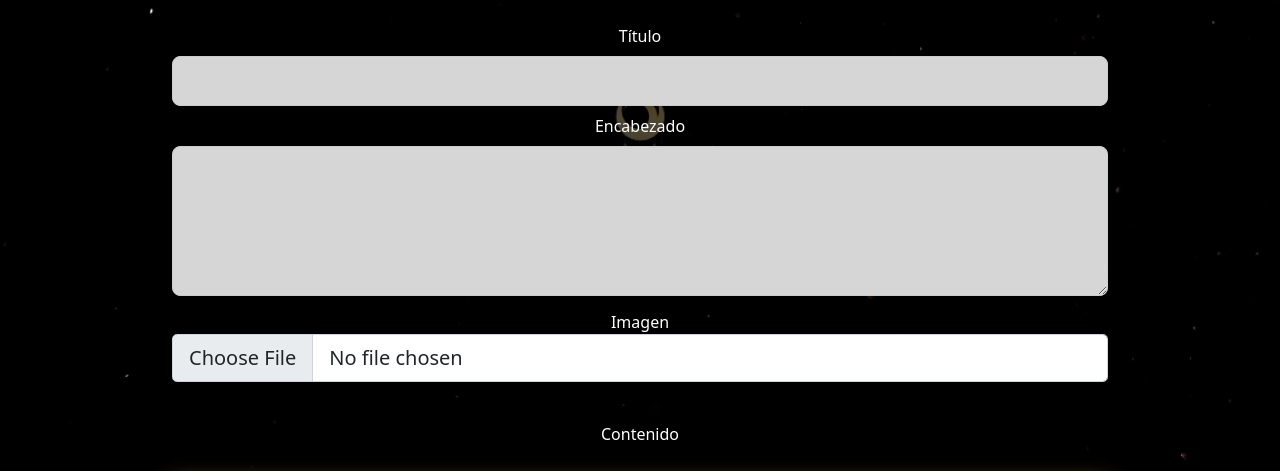
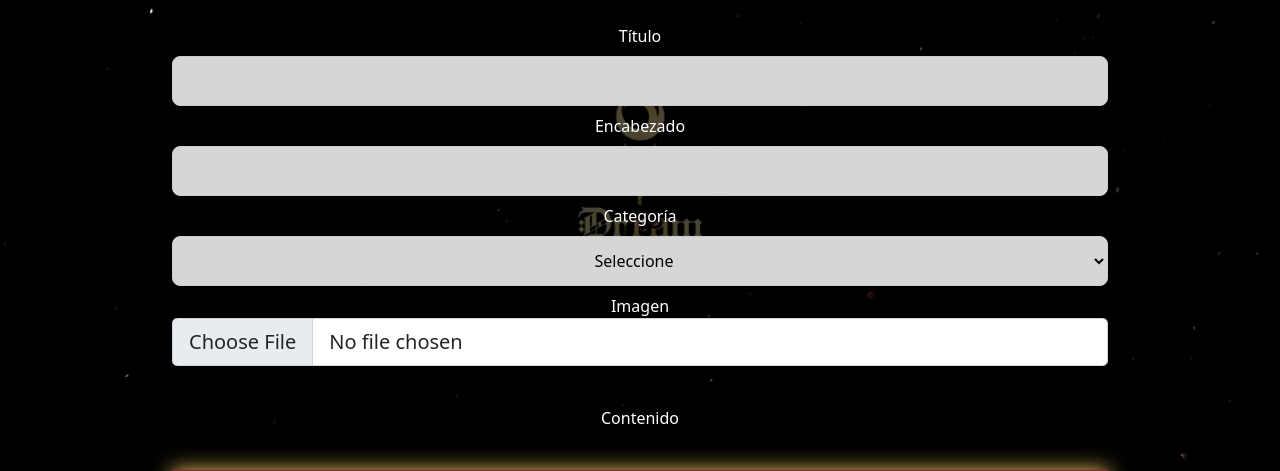
Before and after one commit to Devisbrian/InSomnia-website, a Flask app: page /admin/post/ in a window 1280 px wide. Shown: the part 202-673 px from the top of the page. Run offline with Flask 2, Linux system fonts and the light colour scheme; a user stored in the database is signed in; tables that the repository leaves empty hold one stand-in row (values such as "Sample post"); parts of the project's set-up code (start-up, migrations or seed data) failed here and were passed over; some libraries are stand-ins or nearby versions.

Commit message:
added const

```diff
--- a/app/admin/forms.py
+++ b/app/admin/forms.py
@@ -3,12 +3,12 @@ from wtforms import StringField, SubmitField, TextAreaField, BooleanField
 from wtforms.validators import DataRequired, Length
 from flask_wtf.file import FileField, FileAllowed
 from wtforms.fields.core import SelectField
-
-MEMBER_LIST = [('','Seleccione'),('JiU','JiU'),('SuA','SuA'),('Siyeon','Siyeon'),('Handong','Handong'),('Yoohyeon','Yoohyeon'),('Dami','Dami'),('Gahyeon','Gahyeon')]
+from ..const import MEMBER_LIST, CATEGORIES
 
 class PostForm(FlaskForm):
     title = StringField('Título', validators=[DataRequired(), Length(max=128)])
-    description = TextAreaField('Encabezado', validators=[DataRequired()])
+    description = StringField('Encabezado', validators=[DataRequired()])
+    category = SelectField('Categoría', choices=CATEGORIES, validators=[DataRequired()])
     content = TextAreaField('Contenido')
     post_image = FileField('Imagen', validators=[
         FileAllowed(['jpg', 'png'], 'Sólo se permiten imágenes')
--- a/app/admin/routes.py
+++ b/app/admin/routes.py
@@ -29,6 +29,7 @@ def post_form():
     if form.validate_on_submit():
         title = form.title.data
         description = form.description.data
+        category = form.category.data
         content = form.content.data
         file = form.post_image.data
         image_name = None
@@ -39,7 +40,7 @@ def post_form():
             os.makedirs(images_dir, exist_ok=True)
             file_path = os.path.join(images_dir, image_name)
             file.save(file_path)
-        post = Post(user_id=current_user.id, title=title, description=description, content=content)
+        post = Post(user_id=current_user.id, title=title, description=description, category=category, content=content)
         post.image_name = image_name
         post.save()
         logger.info(f'Guardando nuevo post {title}')
@@ -63,6 +64,7 @@ def update_post_form(post_id):
         # Actualiza los campos del post existente
         post.title = form.title.data
         post.description = form.description.data
+        post.category = form.category.data
         post.content = form.content.data
         post.file = form.post_image.data
 
--- a/app/admin/templates/admin/post_form.html
+++ b/app/admin/templates/admin/post_form.html
@@ -29,6 +29,12 @@
             {{ form.description.label(class="labe") }}
             {{ form.description(class="formu") }}<br>
             {% for error in form.description.errors %}
+            <span style="color: red;">{{ error }}</span>
+            {% endfor %}
+
+            {{ form.category.label(class="labe") }}
+            {{ form.category(class="formu") }}<br>
+            {% for error in form.category.errors %}
             <span style="color: red;">{{ error }}</span>
             {% endfor %}
 
--- /dev/null
+++ b/app/const.py
@@ -0,0 +1,3 @@
+# FORMULARIOS
+MEMBER_LIST = [('','Seleccione'),('JiU','JiU'),('SuA','SuA'),('Siyeon','Siyeon'),('Handong','Handong'),('Yoohyeon','Yoohyeon'),('Dami','Dami'),('Gahyeon','Gahyeon')]
+CATEGORIES = [('','Seleccione'),('Actualizaciones','Actualizaciones'),('Comunicados','Comunicados'),('Noticias','Noticias'),('Fanclub','Fanclub')]
--- a/app/models.py
+++ b/app/models.py
@@ -13,6 +13,7 @@ class Post(db.Model):
     title = db.Column(db.String(256), nullable=False)
     title_slug = db.Column(db.String(256), unique=True, nullable=False)
     description = db.Column(db.Text)
+    category = db.Column(db.String(30))
     content = db.Column(db.Text)
     created = db.Column(db.DateTime, default=datetime.datetime.now(datetime.timezone.utc))
     image_name = db.Column(db.String)
--- a/app/public/forms.py
+++ b/app/public/forms.py
@@ -2,8 +2,7 @@ from flask_wtf import FlaskForm
 from wtforms import SubmitField, TextAreaField, StringField
 from wtforms.validators import DataRequired
 from wtforms.fields.core import SelectField
-
-MEMBER_LIST = [('','Seleccione'),('JiU','JiU'),('SuA','SuA'),('Siyeon','Siyeon'),('Handong','Handong'),('Yoohyeon','Yoohyeon'),('Dami','Dami'),('Gahyeon','Gahyeon')]
+from ..const import MEMBER_LIST
 
 class CommentForm(FlaskForm):
     content = TextAreaField('Contenido', validators=[DataRequired(), ])
--- a/app/public/templates/public/index.html
+++ b/app/public/templates/public/index.html
@@ -6,11 +6,13 @@
 <div id="news">
 <div class="container py-5" style="width:100% !important;">
 
+
 <h1 style="color:white;">Actualizaciones</h1>
 
   <hr class="my-5">
 
   <div class="grid-container">
+
     {% for post in post_pagination.items %}
     <div class="grid-item" style="position: absolute; left: 0%; top: 0px;">
       <div class="card border border-3">
```
